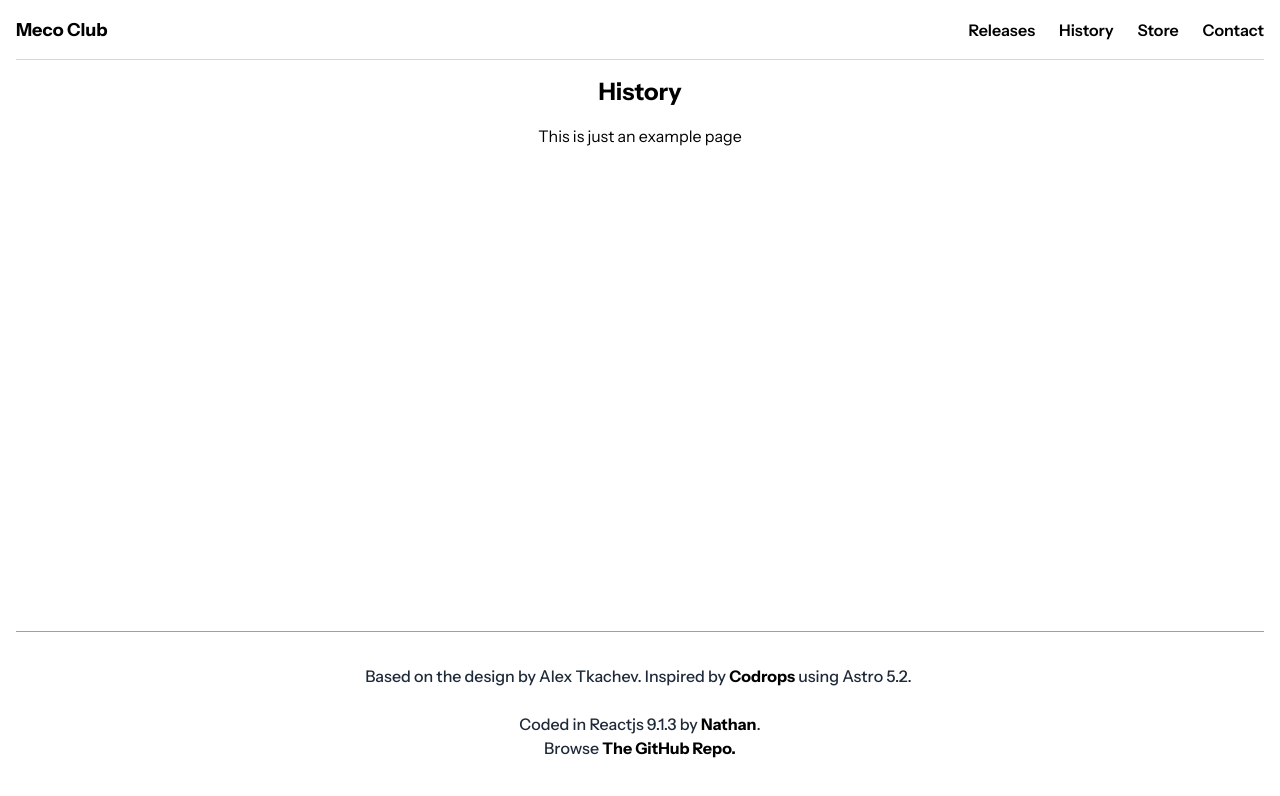
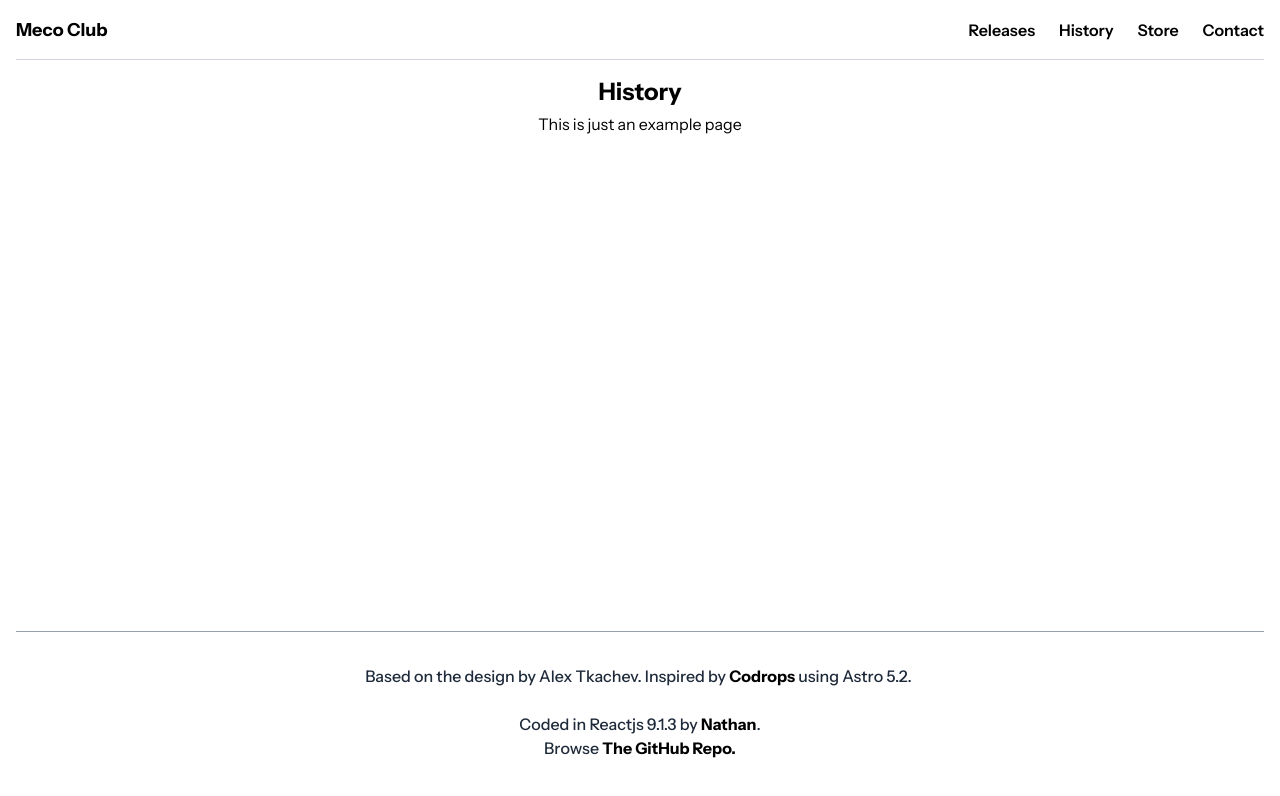
Before and after one commit to deraolisah/meco, a React (Vite) app: page /history in a window 1280 px wide. Shown: the top 796 px of the page. Built offline with nearby package versions, Linux system fonts and the light colour scheme.

Commit message:
Update: Other Pages header and text Animation

```diff
--- a/src/pages/History.jsx
+++ b/src/pages/History.jsx
@@ -22,7 +22,7 @@
   }, []);
 
   return (
-    <div className="flex flex-col gap-4 items-center justify-center h-full py-4">
+    <div className="flex flex-col gap-1 items-center justify-center h-full py-4">
       <h2 ref={headerRef} className='font-bold text-2xl'> History </h2>
       <p ref={textRef}> This is just an example page </p>
       <p> </p>
--- a/src/pages/Releases.jsx
+++ b/src/pages/Releases.jsx
@@ -22,7 +22,7 @@
   }, []);
 
   return (
-    <div className='flex flex-col gap-4 items-center justify-center h-full py-4'>
+    <div className='flex flex-col gap-1 items-center justify-center h-full py-4'>
       <h2 ref={headerRef} className='font-bold text-2xl'> Releases </h2>
       <p ref={textRef}> This is just an example page </p>
     </div>
--- a/src/pages/Store.jsx
+++ b/src/pages/Store.jsx
@@ -22,7 +22,7 @@
   }, []);
 
   return (
-    <div className="flex flex-col gap-4 items-center justify-center h-full py-4">
+    <div className="flex flex-col gap-1 items-center justify-center h-full py-4">
       <h2 ref={headerRef} className='font-bold text-2xl'> Store </h2>
       <p ref={textRef}> This is just an example page </p>
       <p> </p>
```
